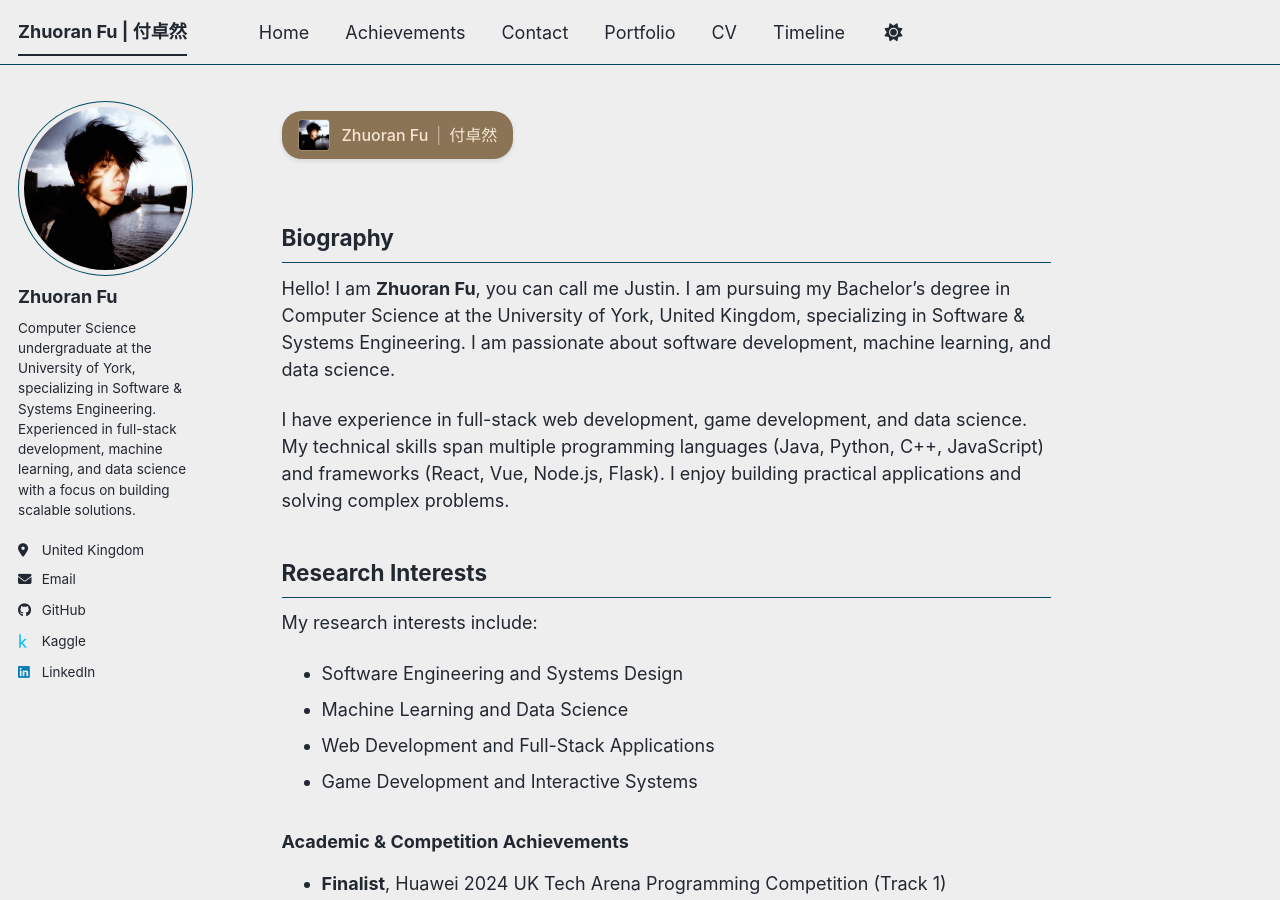
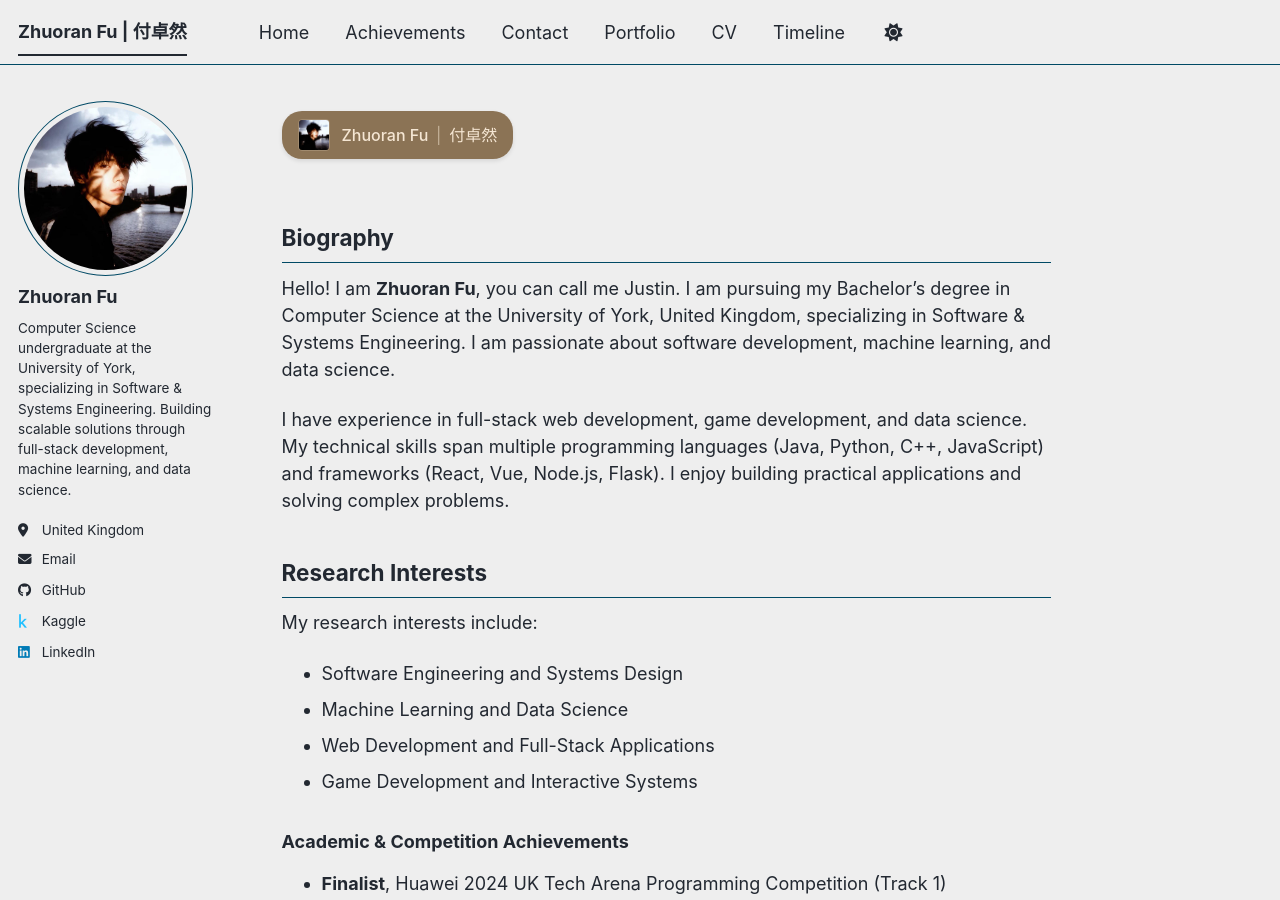
Before and after one commit to Jason-blips/Jason-blips.github.io, a Jekyll site: the page built from _pages/about.md, in a window 1280 px wide and 900 px high. Built offline with Jekyll 4.4.1, drawn with Linux system fonts in a browser that asks for light colours; a script bundle is joined from its source files by our own code; library files that are not in the unit come from our copies.

Commit message:
introduction

```diff
--- a/_config.yml
+++ b/_config.yml
@@ -26,7 +26,7 @@ author:
   avatar           : "profile1.jpg"
   name             : "Zhuoran Fu"
   pronouns         : # example: "she/her"
-  bio              : "Computer Science undergraduate at the University of York, specializing in Software & Systems Engineering. Experienced in full-stack development, machine learning, and data science with a focus on building scalable solutions."
+  bio              : "Computer Science undergraduate at the University of York, specializing in Software & Systems Engineering. Building scalable solutions through full-stack development, machine learning, and data science."
   location         : "United Kingdom"
   uri              : # URL
   email            : "zxn515@york.ac.uk"
--- a/_data/authors.yml
+++ b/_data/authors.yml
@@ -4,7 +4,7 @@ Zhuoran Fu:
   name        : "Zhuoran Fu (付卓然)"
   uri         : "https://jason-blips.github.io"
   email       : "zxn515@york.ac.uk"
-  bio         : "Computer Science undergraduate at the University of York, specializing in Software & Systems Engineering. Experienced in full-stack development, machine learning, and data science."
+  bio         : "Computer Science undergraduate at the University of York, specializing in Software & Systems Engineering. Building scalable solutions through full-stack development, machine learning, and data science."
   avatar      : "profile1.jpg"
   location    : "United Kingdom"
   github      : "Jason-blips"
--- a/_data/cv.json
+++ b/_data/cv.json
@@ -4,7 +4,7 @@
     "email": "zxn515@york.ac.uk",
     "phone": "+44 7421 236069",
     "website": "https://jason-blips.github.io",
-    "summary": "Computer Science undergraduate at the University of York, specializing in Software & Systems Engineering. Experienced in full-stack development, machine learning, and data science with a focus on building scalable solutions.",
+    "summary": "Computer Science undergraduate at the University of York, specializing in Software & Systems Engineering. Building scalable solutions through full-stack development, machine learning, and data science.",
     "location": {
       "address": "",
       "postalCode": "",
```
